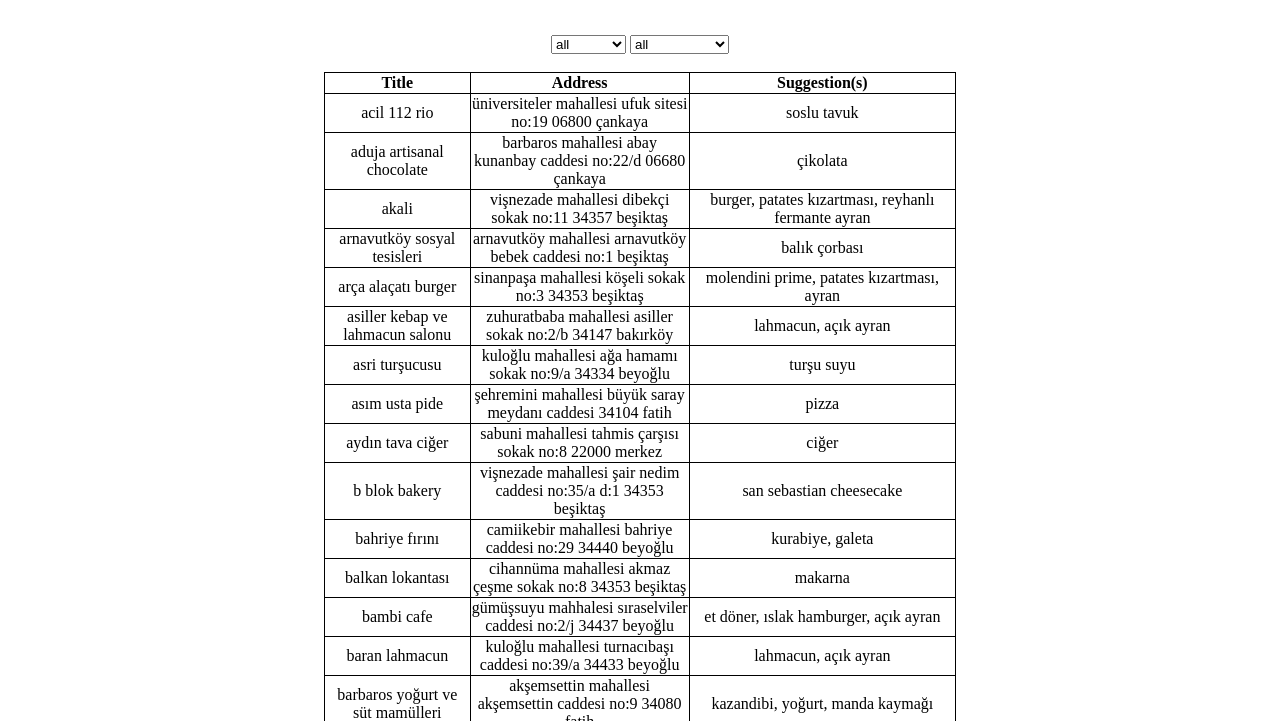
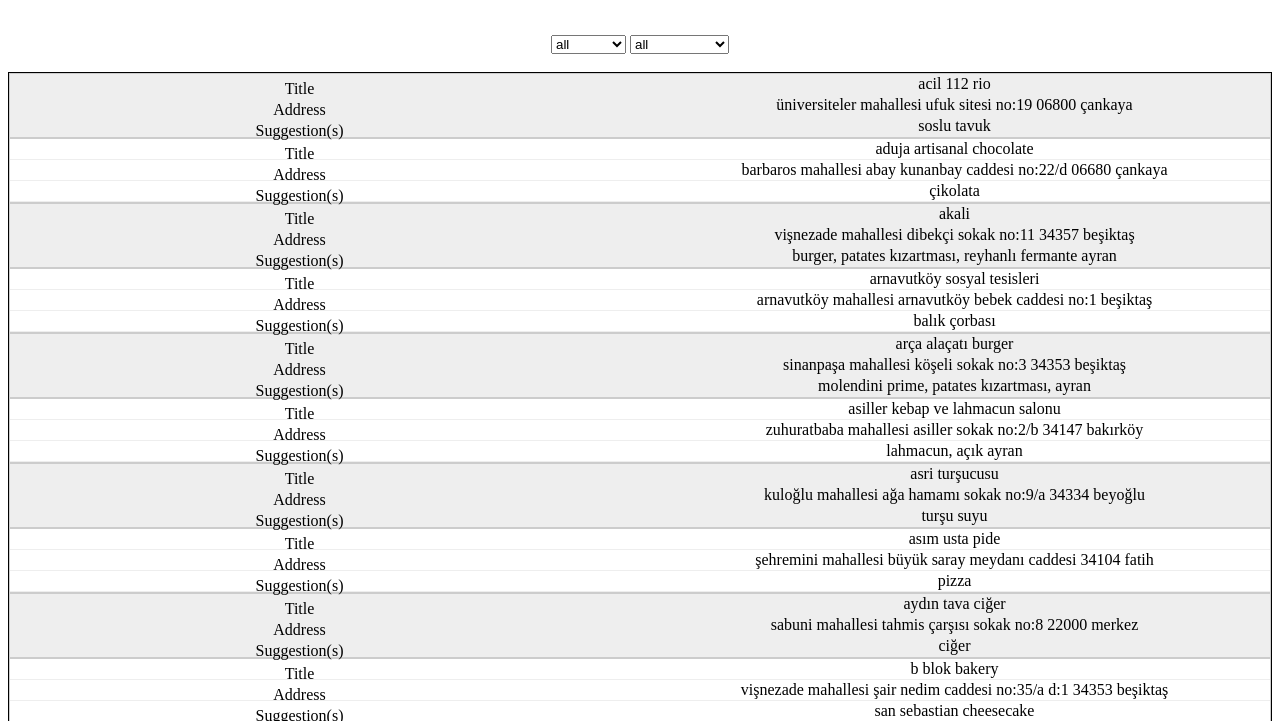
Before and after one commit to ozansulukpinar/WhereToEat, a plain HTML site: page index.html in a window 1280 px wide. Shown: the part 76-797 px from the top of the page. Drawn offline with nearby package versions, Linux system fonts and the light colour scheme.

Commit message:
Eleventh commit

```diff
--- a/app.js
+++ b/app.js
@@ -64,7 +64,7 @@ function loadDropdowns() {
 
 function drawTable(type, city) {
     $("#RestaurantTable").empty();
-    var headerTr = "<tr><th>Title</th><th>Address</th><th>Suggestion(s)</th></tr>";
+    var headerTr = "<tr class=\"header\"><th>Title</th><th>Address</th><th>Suggestion(s)</th></tr>";
     $("#RestaurantTable").append(headerTr);
 
     $.getJSON(url, function (data) {
@@ -97,6 +97,9 @@ function drawTable(type, city) {
                     return a.title > b.title ? 1 : -1;
                 });
 
+                if (places.length == 0)
+                    drawBlankRow();
+
                 places.forEach((place) => {
                     var newTr =
                         "<tr><td>" +
@@ -120,7 +123,7 @@ function drawTable(type, city) {
 }
 
 function drawBlankRow() {
-    var newTr = "There is no data";
+    var newTr = "<th colspan=\"3\" style=\"font-weight:normal;\">There is no data</th>";
     $("#RestaurantTable").append(newTr);
 }
 
@@ -130,7 +133,9 @@ function changeMode() {
 
     if ($("button").text().includes("Dark")) {
         $("button").text("Light Mode");
+        $("tr:nth-of-type(even)").css("background-color", "black");
     } else {
         $("button").text("Dark Mode");
+        $("tr:nth-of-type(even)").css("background-color", "#eee");
     }
 }
--- a/data.json
+++ b/data.json
@@ -161,7 +161,7 @@
         "type": "cafe",
 	      "city": "istanbul",
 	      "address": "şahkulu mahallesi ilk belediye caddesi arkadaş iş hanı no:2 beyoğlu",
-        "suggestions": ""
+        "suggestions": "-"
       },
       {
         "title": "corner irish pub",
@@ -287,7 +287,7 @@
         "type": "cafe",
 	      "city": "istanbul",
 	      "address": "vişnezade mahallesi dolmabahçe caddesi 34357 beşiktaş",
-        "suggestions": ""
+        "suggestions": "-"
       },
       {
         "title": "pasta la vista",
@@ -301,7 +301,7 @@
         "type": "cafe",
 	      "city": "istanbul",
 	      "address": "vişnezade mahallesi milli saraylar idaresi başkanlığı dolmabahçe caddesi 34357 beşiktaş",
-        "suggestions": ""
+        "suggestions": "-"
       },
       {
         "title": "köfteci hüseyin 1958",
@@ -714,7 +714,7 @@
         "type": "coffee house",
 	      "city": "istanbul",
 	      "address": "gümüşsuyu mahallesi mete caddesi no:2 34437 beyoğlu",
-        "suggestions": ""
+        "suggestions": "-"
       },
       {
         "title": "karaca gıda",
@@ -1197,7 +1197,7 @@
         "type": "pub",
 	      "city": "istanbul",
 	      "address": "asmalı mescit mahallesi jurnal sokak no:1/a 34430 beyoğlu",
-        "suggestions": ""
+        "suggestions": "-"
       },
       {
         "title": "taksim döner",
@@ -1239,7 +1239,7 @@
         "type": "pub",
 	      "city": "istanbul",
 	      "address": "şehit muhtar mahallesi mis sokak no:19 34200 beyoğlu",
-        "suggestions": ""
+        "suggestions": "-"
       },
       {
         "title": "barış büfe",
--- a/main.css
+++ b/main.css
@@ -8,11 +8,14 @@ th {
     border: 1px solid;
 }
 
+@media only screen and
+(min-device-width: 1024px) {
     table {
         width: 50%;
         border-collapse: collapse;
         margin-left: auto;
         margin-right: auto;
+    }
 }
 
 .dark-mode {
@@ -23,3 +26,63 @@ table {
 button {
     float: right;
 }
+
+tr:nth-of-type(even) {
+    background: #eee;
+}
+
+/*Retrieved from https: //css-tricks.com/responsive-data-tables/*/
+@media only screen and (max-width: 760px),
+(min-device-width: 768px) and (max-device-width: 1024px) {
+
+    table,
+    thead,
+    tbody,
+    th,
+    td,
+    tr {
+        display: block;
+    }
+
+    .header{
+        display: none;
+    }
+
+    thead tr {
+        position: absolute;
+        top: -9999px;
+        left: -9999px;
+    }
+
+    tr {
+        border: 1px solid #ccc;
+    }
+
+    td {
+        border: none;
+        border-bottom: 1px solid #eee;
+        position: relative;
+        padding-left: 50%;
+    }
+
+    td:before {
+        position: absolute;
+        top: 6px;
+        left: 6px;
+        width: 45%;
+        padding-right: 10px;
+        white-space: nowrap;
+    }
+
+    td:nth-of-type(1):before {
+        content: "Title";
+    }
+
+    td:nth-of-type(2):before {
+        content: "Address";
+    }
+
+    td:nth-of-type(3):before {
+        content: "Suggestion(s)";
+    }
+}
```
Lines whose indentation alone changed are shown as unchanged.
